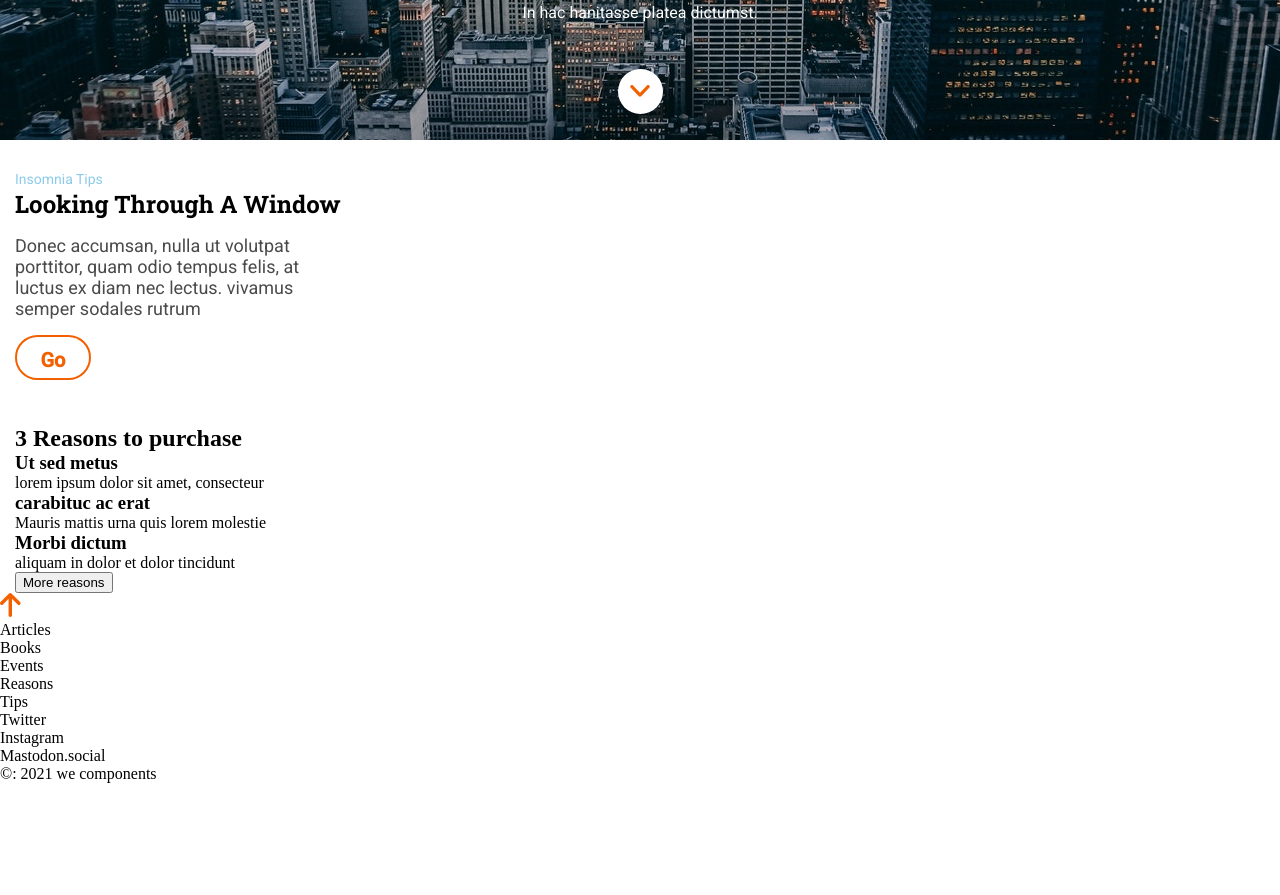
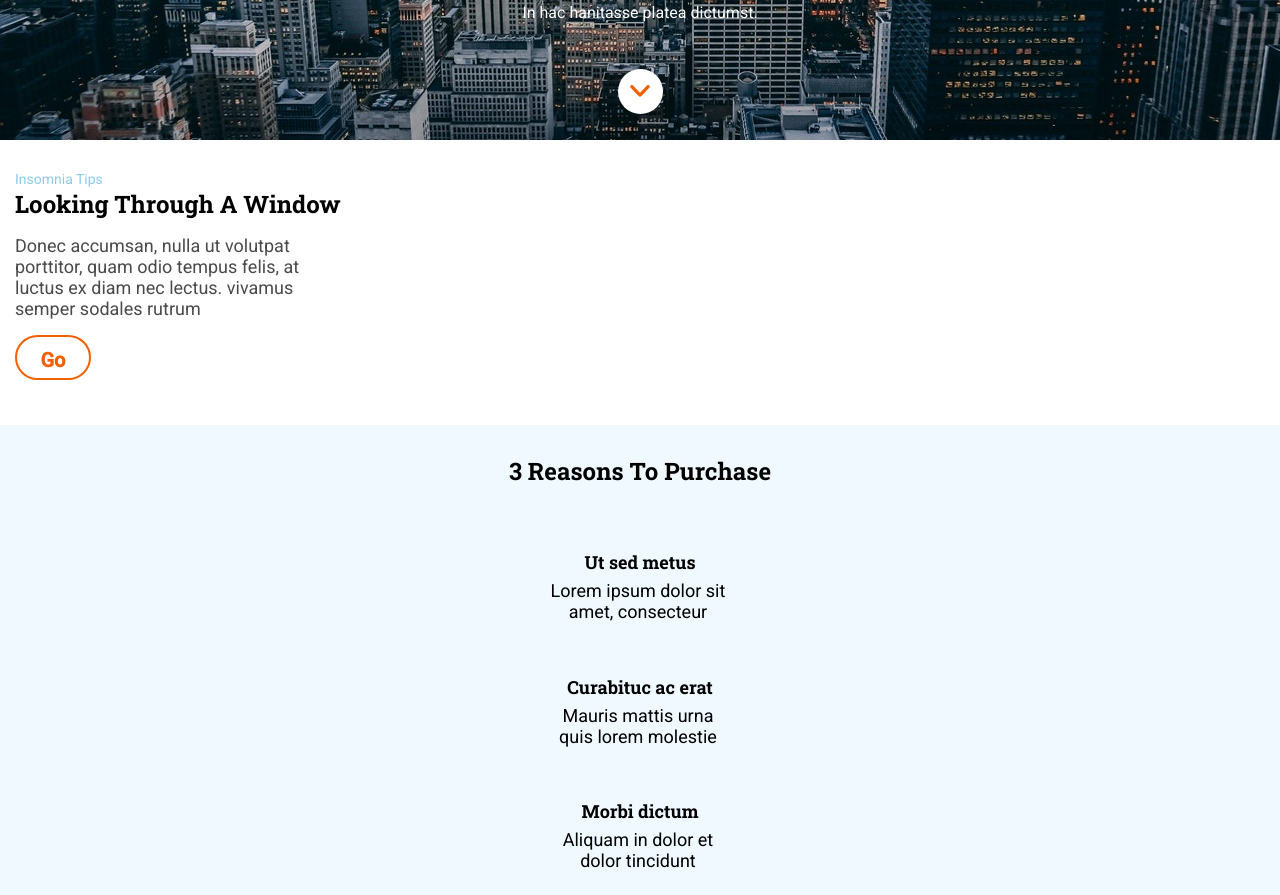
Before and after one commit to Adalab/modulo-1-evaluacion-final-Sheiilaa, a website: page public/index.html in a window 1280 px wide. Shown: the part 428-1323 px from the top of the page. Before the commit the page ends 1211 px from the top, so only its background shows below. Drawn offline with Linux system fonts and the light colour scheme.

Commit message:
second part of main finished

```diff
--- a/public/index.html
+++ b/public/index.html
@@ -54,24 +54,30 @@
           Donec accumsan, nulla ut volutpat porttitor, quam odio tempus felis, at
           luctus ex diam nec lectus. vivamus semper sodales rutrum
         </p>
-        <input type="submit" value="Go" class="main__first--boton" />
+        <input type="submit" value="Go" class="main__first--button" />
       </section>
 
-      <section>
-        <h2 id="scroll">3 Reasons to purchase</h2>
-        <article>
-          <h3>Ut sed metus</h3>
-          <p>lorem ipsum dolor sit amet, consecteur</p>
+      <section class="main__second">
+        <h2 id="scroll" class="main__second--tittle">3 Reasons to purchase</h2>
+        <article class="main__second--article">
+          <h3 class="main__second--article--tittle">ut sed metus</h3>
+          <p class="main__second--article--text">
+            lorem ipsum dolor sit amet, consecteur
+          </p>
         </article>
-        <article>
-          <h3>carabituc ac erat</h3>
-          <p>Mauris mattis urna quis lorem molestie</p>
+        <article class="main__second--article">
+          <h3 class="main__second--article--tittle">curabituc ac erat</h3>
+          <p class="main__second--article--text">
+            mauris mattis urna quis lorem molestie
+          </p>
         </article>
-        <article>
-          <h3>Morbi dictum</h3>
-          <p>aliquam in dolor et dolor tincidunt</p>
+        <article class="main__second--article">
+          <h3 class="main__second--article--tittle">morbi dictum</h3>
+          <p class="main__second--article--text">
+            aliquam in dolor et dolor tincidunt
+          </p>
         </article>
-        <input type="submit" value="More reasons" />
+        <input type="submit" value="More reasons" class="main__second--button" />
       </section>
 
     </main>
--- a/src/scss/layout/_first-module.scss
+++ b/src/scss/layout/_first-module.scss
@@ -1,4 +1,4 @@
-.main {
+.main__first {
   margin-left: 15px;
   margin-right: 15px;
 }
@@ -25,7 +25,7 @@
   width: 290px;
   height: 100px;
 }
-.main__first--boton {
+.main__first--button {
   width: 76px;
   height: 45px;
   border: solid 2px $bright-orange;
--- a/src/scss/layout/_second-module.scss
+++ b/src/scss/layout/_second-module.scss
@@ -0,0 +1,62 @@
+.main__second {
+  background-color: #eff9ff;
+  width: 100%;
+  height: 624px;
+  display: grid;
+  grid-template-columns: 1fr 1fr 1fr;
+  grid-template-rows: 20% 20% 20% 20% 20%;
+}
+.main__second--tittle {
+  grid-column: span 3;
+  width: 290px;
+  height: 30px;
+  font-family: $font-tittle;
+  font-size: 24px;
+  text-align: center;
+  margin: auto;
+  margin-top: 30px;
+  text-transform: capitalize;
+}
+.main__second--article {
+  grid-column: span 3;
+  text-align: center;
+  margin: auto;
+  margin-bottom: 45px;
+  :first-letter {
+    text-transform: uppercase;
+  }
+}
+
+.main__second--article--tittle {
+  width: 184px;
+  height: 30px;
+  font-family: $font-tittle;
+  font-size: 18px;
+  font-weight: bold;
+}
+.main__second--article--text {
+  width: 180px;
+  height: 63px;
+
+  font-family: $font-text;
+  font-size: 18px;
+}
+.main__second--button {
+  grid-column: span 3;
+  width: 184px;
+  height: 45px;
+  border-radius: 22.5px;
+  background-color: $bright-orange;
+  border: solid 2px $bright-orange;
+  color: $white;
+  font-family: $font-text;
+  font-size: 20px;
+  font-weight: 500;
+  margin: auto;
+  margin-bottom: 60px;
+  &:hover {
+    border: solid 2px $dark-blue;
+    background-color: $dark-blue;
+    transition: background-color ease 1.5s, border-color ease 1.5s;
+  }
+}
```
Also changed, not shown: src/html/partials/first-module.html (+1 -1 lines), src/html/partials/second-module.html (+18 -12 lines), public/assets/css/main.css, 1 other file.
